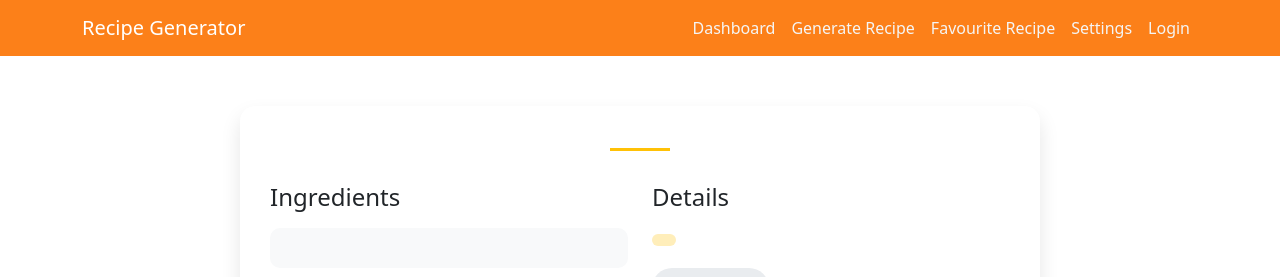
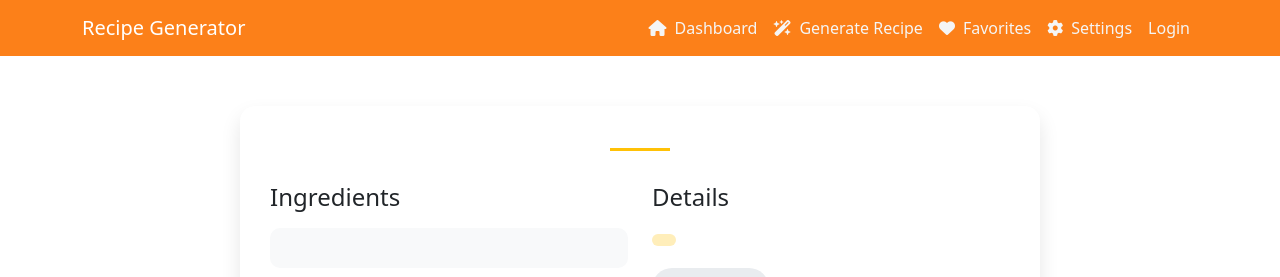
Before and after one commit to lishazz/recipe_generator, a Django app: template apps/user/templates/user_view_recipe.html in a window 1280 px wide. Shown: the top 277 px of the page. Run offline with Django 3.2, Linux system fonts and the light colour scheme; the template is opened without the code that fills it, so the values that code supplies are empty; some libraries are stand-ins or nearby versions.

Commit message:
update all the navigations

```diff
--- a/apps/user/templates/user_view_recipe.html
+++ b/apps/user/templates/user_view_recipe.html
@@ -77,21 +77,31 @@
 {% block navlinks %}
 
 <li class="nav-item">
-    <a class="nav-link" href="{% url 'user_dashboard' %}">Dashboard</a>
+    <a class="nav-link d-flex align-items-center" href="{% url 'user_dashboard' %}">
+        <i class="fas fa-home me-2"></i>
+        <span>Dashboard</span>
+    </a>
 </li>
 
 <li class="nav-item">
-    <a class="nav-link" href="{% url 'generate_recipe' %}">Generate Recipe</a>
+    <a class="nav-link d-flex align-items-center" href="{% url 'generate_recipe' %}">
+        <i class="fas fa-wand-magic-sparkles me-2"></i>
+        <span>Generate Recipe</span>
+    </a>
+</li>
+<li class="nav-item">
+    <a class="nav-link d-flex align-items-center" href="{% url 'favourite_recipe' %}">
+        <i class="fas fa-heart me-2"></i>
+        <span>Favorites</span>
+    </a>
 </li>
 
 <li class="nav-item">
-    <a class="nav-link" href="{% url 'favourite_recipe' %}">Favourite Recipe</a>
+    <a class="nav-link d-flex align-items-center" href="{% url 'user_settings' %}">
+        <i class="fas fa-cog me-2"></i>
+        <span>Settings</span>
+    </a>
 </li>
-
-<li class="nav-item">
-    <a class="nav-link" href="{% url 'user_settings' %}">Settings</a>
-</li>
-
 
 {% endblock navlinks %}
 
```
Also changed, not shown: apps/user/templates/favourite_recipe.html (+1 -6 lines), apps/user/templates/nutritional_info.html (+31 -0 lines), apps/user/templates/user_dashboard.html (+12 -3 lines), apps/user/templates/user_settings.html (+12 -3 lines).
